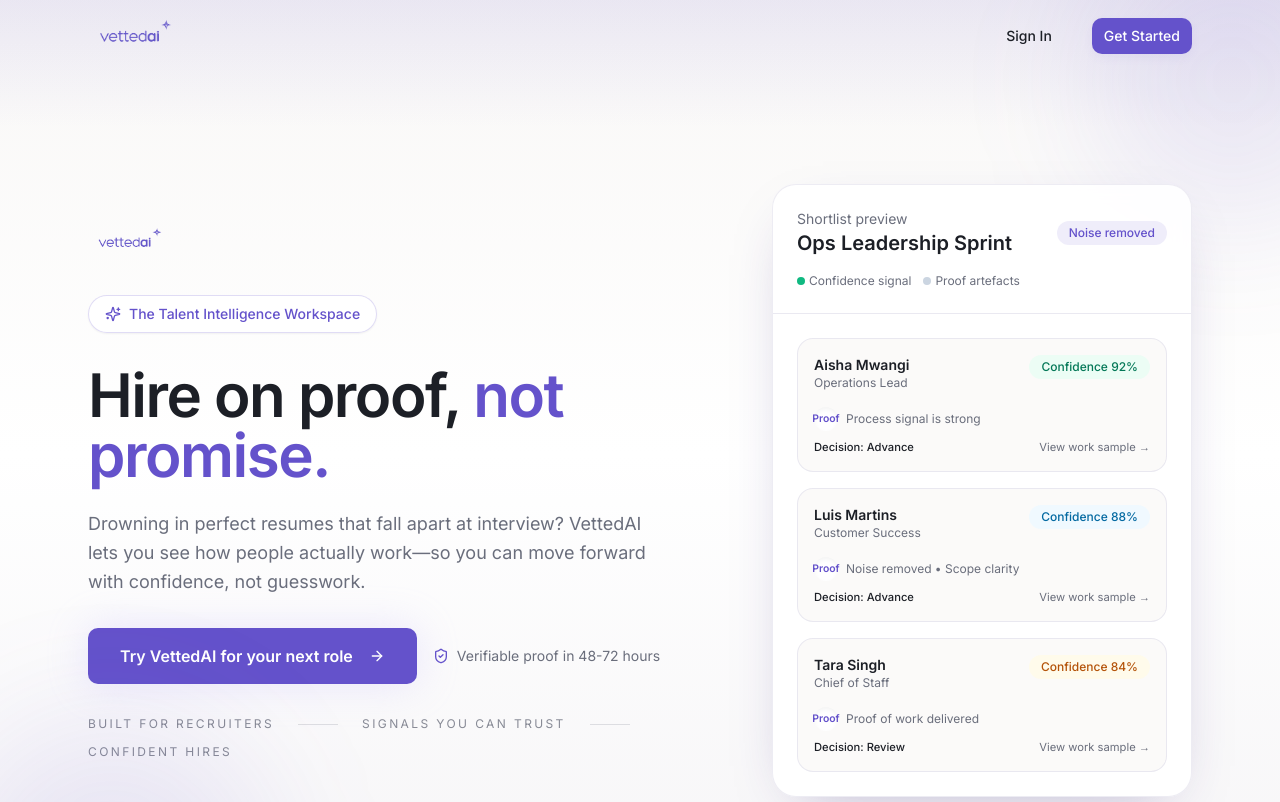
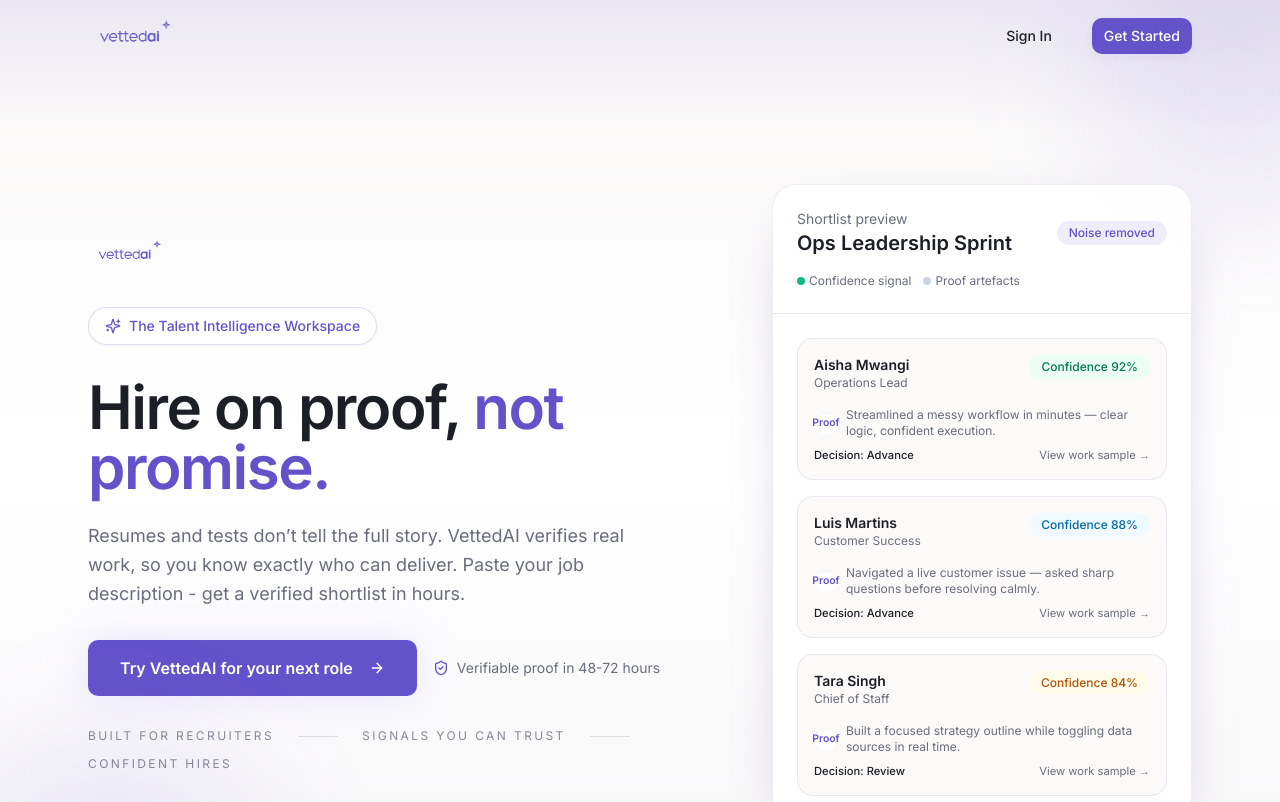
Before and after one commit to Kariuki11/vettedai-welcome-stage, a React (Vite) app: page / in a window 1280 px wide. Shown: the top 802 px of the page. Built offline with nearby package versions, Linux system fonts and the light colour scheme.

Commit message:
Update hero messaging and shortlist signals

```diff
--- a/src/components/landing/HeroSection.tsx
+++ b/src/components/landing/HeroSection.tsx
@@ -12,7 +12,8 @@ const shortlist = [
     name: "Aisha Mwangi",
     role: "Operations Lead",
     confidence: "92%",
-    signal: "Process signal is strong",
+    signal:
+      "Streamlined a messy workflow in minutes — clear logic, confident execution.",
     status: "Decision: Advance",
     accent: "bg-emerald-50 text-emerald-700",
   },
@@ -20,7 +21,8 @@ const shortlist = [
     name: "Luis Martins",
     role: "Customer Success",
     confidence: "88%",
-    signal: "Noise removed • Scope clarity",
+    signal:
+      "Navigated a live customer issue — asked sharp questions before resolving calmly.",
     status: "Decision: Advance",
     accent: "bg-sky-50 text-sky-700",
   },
@@ -28,7 +30,8 @@ const shortlist = [
     name: "Tara Singh",
     role: "Chief of Staff",
     confidence: "84%",
-    signal: "Proof of work delivered",
+    signal:
+      "Built a focused strategy outline while toggling data sources in real time.",
     status: "Decision: Review",
     accent: "bg-amber-50 text-amber-700",
   },
@@ -69,8 +72,8 @@ export const HeroSection = ({ onCtaClick }: HeroSectionProps) => {
                 Hire on proof,<span className="text-primary"> not promise.</span>
               </h1>
               <p className="text-lg text-muted-foreground leading-relaxed max-w-xl">
-                Drowning in perfect resumes that fall apart at interview? VettedAI lets you see how people actually
-                work—so you can move forward with confidence, not guesswork.
+                Resumes and tests don’t tell the full story. VettedAI verifies real work, so you know exactly who can
+                deliver. Paste your job description - get a verified shortlist in hours.
               </p>
             </div>
 
```
